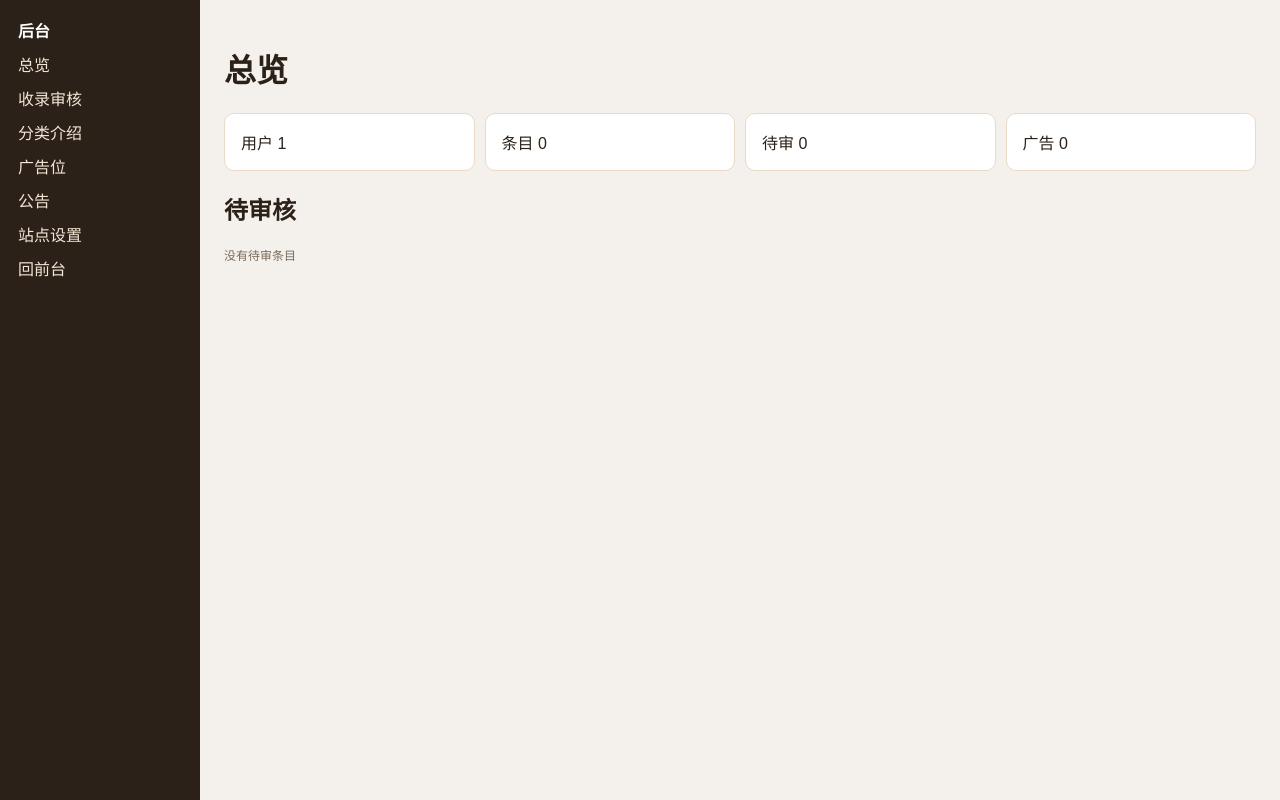
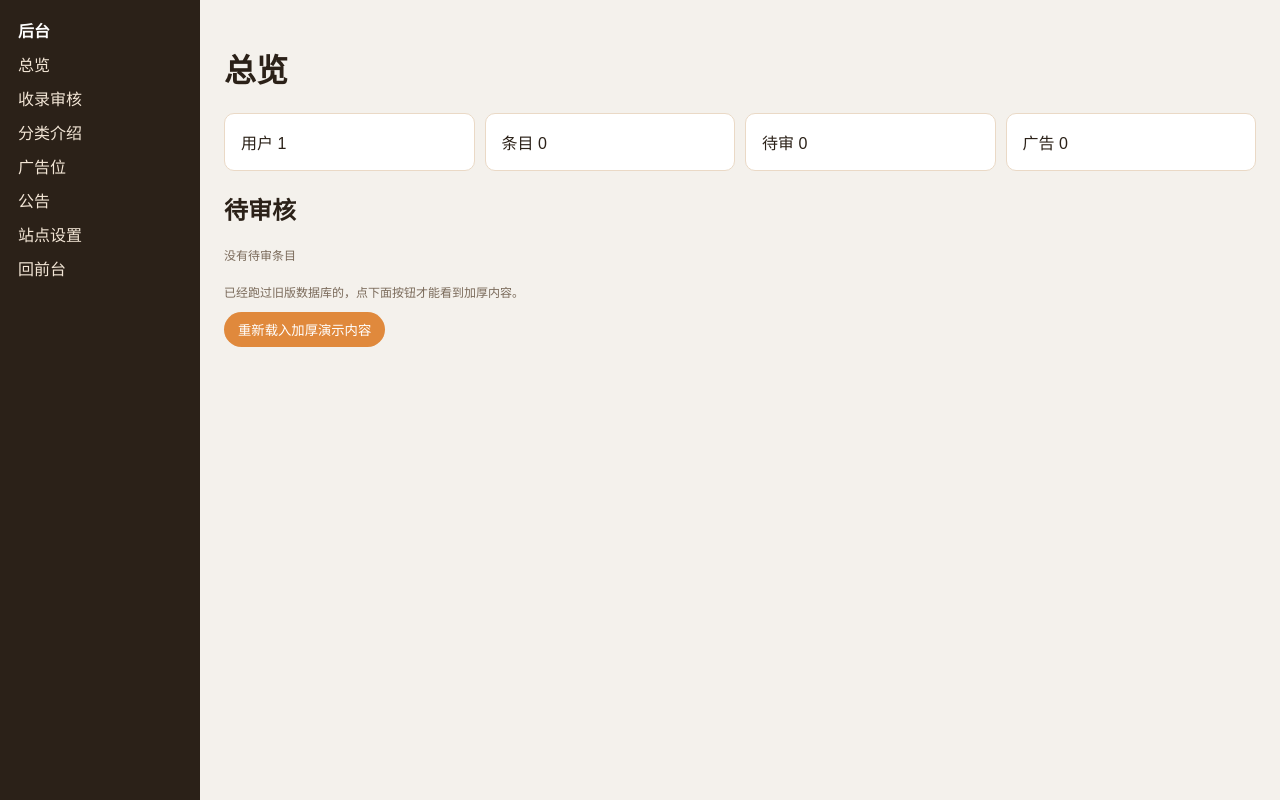
Before and after one commit to Topson15/KYweb, a Flask app: page /admin in a window 1280 px wide. Run offline with Flask 3, Linux system fonts and the light colour scheme; the visitor is signed in with stand-in values (Sample User, id 1); data comes from the database, SQL or seed files in the repository; data that the repository does not hold is empty; parts of the project's set-up code (start-up, migrations or seed data) failed here and were passed over.

Commit message:
Add files via upload

```diff
--- a/app.py
+++ b/app.py
@@ -112,14 +112,15 @@ def init_db():
 
 def seed(db):
     now = datetime.utcnow().isoformat(timespec="seconds")
-    db.execute(
-        "INSERT INTO users(username,password_hash,role,contact,created_at) VALUES(?,?,?,?,?)",
-        ("admin", generate_password_hash("admin123"), "admin", "@admin", now),
-    )
-    db.execute(
-        "INSERT INTO users(username,password_hash,role,contact,created_at) VALUES(?,?,?,?,?)",
-        ("demo", generate_password_hash("demo123"), "user", "@demo", now),
-    )
+    if db.execute("SELECT COUNT(*) FROM users").fetchone()[0] == 0:
+        db.execute(
+            "INSERT INTO users(username,password_hash,role,contact,created_at) VALUES(?,?,?,?,?)",
+            ("admin", generate_password_hash("admin123"), "admin", "@admin", now),
+        )
+        db.execute(
+            "INSERT INTO users(username,password_hash,role,contact,created_at) VALUES(?,?,?,?,?)",
+            ("demo", generate_password_hash("demo123"), "user", "@demo", now),
+        )
     parents = [
         (None, "工具合集", "tools", "收录经人工筛选的效率工具与开放平台，注意甄别风险。", 1),
         (None, "供需资源", "demand", "发布合法的供应与需求信息，需审核后展示。", 2),
@@ -133,18 +134,24 @@ def seed(db):
         )
     parent_ids = {r["slug"]: r["id"] for r in db.execute("SELECT id,slug FROM categories")}
     children = [
-        ("tools", "常规接口", "api", "开放 API、Webhook、SDK 与文档索引。", 1),
-        ("tools", "独立站", "indie", "独立开发者产品与小而美站点。", 2),
-        ("tools", "设计资源", "design", "图标、字体、组件库与设计系统。", 3),
-        ("tools", "开发框架", "framework", "前后端框架与脚手架。", 4),
-        ("tools", "数据服务", "data", "公开数据集与分析面板。", 5),
-        ("demand", "供应", "supply", "可提供的产品、服务或产能。", 1),
-        ("demand", "求购", "buy", "明确预算与交付要求的采购信息。", 2),
-        ("demand", "合作", "coop", "联合运营、渠道与技术合作。", 3),
-        ("reports", "虚假宣传", "fake", "夸大承诺与无法兑现的案例摘要。", 1),
-        ("reports", "服务纠纷", "dispute", "履约争议公开记录。", 2),
-        ("utils", "格式转换", "convert", "文档与媒体格式转换入口。", 1),
-        ("utils", "站点检测", "check", "可用性与基础安全检测。", 2),
+        ("tools", "常规接口", "api", "开放 API、Webhook、SDK 与文档索引。适合对接内部系统和第三方服务。", 1),
+        ("tools", "独立站", "indie", "独立开发者产品与小而美站点，强调可自托管、可试用。", 2),
+        ("tools", "设计资源", "design", "图标、字体、组件库、设计系统与落地页模板。", 3),
+        ("tools", "开发框架", "framework", "前后端框架、脚手架与部署模板。", 4),
+        ("tools", "数据服务", "data", "公开数据集、报表面板与埋点方案。", 5),
+        ("tools", "协作办公", "collab", "文档、任务、会议纪要与知识库工具。", 6),
+        ("tools", "安全合规", "secure", "备份、权限、审计与基础安全检测。", 7),
+        ("demand", "供应", "supply", "可提供的产品、服务、设计或开发产能。", 1),
+        ("demand", "求购", "buy", "写清预算、交付物和截止时间的采购信息。", 2),
+        ("demand", "合作", "coop", "联合运营、渠道分发与技术合作。", 3),
+        ("demand", "外包项目", "outsource", "短期项目制需求，适合个人开发者与工作室。", 4),
+        ("reports", "虚假宣传", "fake", "夸大承诺、无法兑现的案例摘要，仅供参考。", 1),
+        ("reports", "服务纠纷", "dispute", "履约争议与售后问题公开记录。", 2),
+        ("reports", "跑路预警", "alert", "失联、拒不交付等风险提示，需人工复核。", 3),
+        ("utils", "格式转换", "convert", "文档、图片、字幕等格式转换入口。", 1),
+        ("utils", "站点检测", "check", "可用性、证书与基础安全检测。", 2),
+        ("utils", "文案模板", "tpl", "需求说明书、报价单、验收单模板。", 3),
+        ("utils", "计算小工具", "calc", "工期、报价系数与订阅成本估算。", 4),
     ]
     for parent_slug, name, slug, intro, order in children:
         db.execute(
@@ -154,72 +161,49 @@ def seed(db):
     cat = {r["slug"]: r["id"] for r in db.execute("SELECT id,slug FROM categories")}
     expire = (datetime.utcnow() + timedelta(days=180)).date().isoformat()
     listings = [
-        (
-            "巡航看板 · 数据监控套件",
-            cat["api"],
-            "supply",
-            "面向运营团队的实时看板，支持多数据源接入。",
-            "提供指标订阅、异常告警与周报导出。适合中小团队快速上线监控。",
-            "@ops_demo",
-            "https://example.com/dashboard",
-            "",
-            "approved",
-            1,
-        ),
-        (
-            "厅级内容分发服务",
-            cat["indie"],
-            "supply",
-            "图文与短视频分发排期工具，支持多渠道。",
-            "可按栏目自动排期，保留审核流。不承接违法内容。",
-            "@media_demo",
-            "https://example.com/media",
-            "",
-            "approved",
-            1,
-        ),
-        (
-            "灰软替代：开源投递助手",
-            cat["framework"],
-            "supply",
-            "开源表单与素材投递工具，可自托管。",
-            "完全本地部署，数据不出境。提供文档与二次开发接口。",
-            "@oss_demo",
-            "https://example.com/oss",
-            "",
-            "approved",
-            1,
-        ),
-        (
-            "平台履约担保说明（示例）",
-            cat["coop"],
-            "supply",
-            "仅作流程演示：资金走合规托管，不承诺收益。",
-            "本条为演示数据。真实业务需自行完成合规审查。",
-            "@guard_demo",
-            "https://example.com",
-            "",
-            "approved",
-            1,
-        ),
-        (
-            "求购：中小团队知识库搭建",
-            cat["buy"],
-            "demand",
-            "需要可私有化部署的文档站，预算面议。",
-            "要求支持 Markdown、权限分级与全文检索。",
-            "@buyer01",
-            "",
-            "",
-            "approved",
-            0,
-        ),
+        ("巡航看板 · 数据监控套件", cat["api"], "supply", "运营向实时看板，支持多数据源与周报。", "指标订阅、异常告警、权限分组。提供 14 天试用。", "@ops_demo", "https://example.com/dashboard", 1),
+        ("开放 Webhook 网关", cat["api"], "supply", "把内部事件转成标准 Webhook，带重试与签名。", "适合把旧系统接到飞书/钉钉/自建机器人。", "@hook_lab", "https://example.com/hook", 1),
+        ("发票识别 API", cat["api"], "supply", "增值税发票字段抽取，按次计费。", "支持 PDF/图片，回传 JSON，可私有化。", "@ocr_plus", "https://example.com/ocr", 0),
+        ("独立文档站生成器", cat["indie"], "supply", "把 Markdown 仓库变成带搜索的文档站。", "一键部署，支持版本切换与暗色主题。", "@docsmini", "https://example.com/docs", 1),
+        ("轻量预约页", cat["indie"], "supply", "给线下服务用的档期预约页，免登录。", "可导出日历，适合工作室与培训。", "@bookly", "https://example.com/book", 0),
+        ("个人作品集模板", cat["indie"], "supply", "设计师/开发者作品集，含案例页。", "静态导出，可挂自己的域名。", "@folio", "https://example.com/folio", 0),
+        ("图标与插画包 2026", cat["design"], "supply", "1200+ 线性图标，商用授权清晰。", "含 Figma 组件与 SVG 压缩包。", "@iconset", "https://example.com/icons", 1),
+        ("落地页组件库", cat["design"], "supply", "营销页模块：价格表、FAQ、对比表。", "适配主流前端框架，给源文件。", "@landkit", "https://example.com/land", 0),
+        ("中文字体搭配手册", cat["design"], "supply", "标题/正文配对示例与授权说明。", "在线预览，可下载对照表。", "@typecn", "https://example.com/type", 0),
+        ("Flask 后台脚手架", cat["framework"], "supply", "带登录、权限、CSV 导出的后台起点。", "MIT 协议，文档里有部署清单。", "@flaskkit", "https://example.com/flask", 1),
+        ("前端单体模板", cat["framework"], "supply", "列表+详情+筛选的管理台界面。", "只含静态页，方便接自己的 API。", "@adminui", "https://example.com/ui", 0),
+        ("公开行业数据集", cat["data"], "supply", "零售/招聘/物流脱敏样本，按月更新。", "CSV/Parquet，附字段字典。", "@opendata", "https://example.com/data", 1),
+        ("埋点方案白皮书", cat["data"], "supply", "事件命名规范与看板指标模板。", "适合 10 人以下产品团队。", "@trackspec", "https://example.com/track", 0),
+        ("团队知识库托管", cat["collab"], "supply", "私有化 Wiki，Markdown + 权限分级。", "支持全文检索与页面锁。", "@wikibox", "https://example.com/wiki", 1),
+        ("会议纪要助手", cat["collab"], "supply", "录音转文字并生成待办。", "仅作演示，不存储敏感音频。", "@meetnote", "https://example.com/meet", 0),
+        ("自动备份盒子", cat["secure"], "supply", "把站点文件和数据库定时打包装云盘。", "保留 30 天版本，失败发邮件。", "@bakbox", "https://example.com/bak", 1),
+        ("权限体检清单", cat["secure"], "supply", "检查后台账号、弱口令与过期密钥。", "输出 PDF 报告，给运维签字。", "@aclcheck", "https://example.com/acl", 0),
+        ("品牌官网改版供应", cat["supply"], "supply", "承接企业官网改版，含移动端。", "周期 3–6 周，提供信息架构稿。", "@studio_a", "https://example.com/studio", 1),
+        ("小程序页面开发档期", cat["supply"], "supply", "本月仍有 2 个档期，按页报价。", "不接金融与博彩类目。", "@mini_dev", "https://example.com/mini", 0),
+        ("求购：可私有化知识库", cat["buy"], "demand", "20 人团队，要权限和全文检索。", "预算面议，需提供演示环境。", "@buyer01", "", 1),
+        ("求购：数据看板外包", cat["buy"], "demand", "对接现有订单库，要周报邮件。", "希望 4 周内上线第一版。", "@buyer02", "", 0),
+        ("求购：设计系统整理", cat["buy"], "demand", "把散落组件收成 Figma 库。", "有现成页面可参考，要文档。", "@buyer03", "", 0),
+        ("渠道互推合作", cat["coop"], "coop", "工具类站点互换友情链接与联合活动。", "需提供真实 UV 区间，不买量。", "@partner01", "https://example.com/partner", 1),
+        ("内容共创计划", cat["coop"], "coop", "寻找垂直领域作者写评测。", "按篇结算，先看过往样本。", "@editor01", "", 0),
+        ("外包：报名页 3 天交付", cat["outsource"], "demand", "活动报名+审核名单导出。", "提供设计稿，不要后台太复杂。", "@event01", "", 0),
+        ("外包：旧站迁移备案", cat["outsource"], "demand", "静态站迁到新域名并保留链接。", "要 301 清单和验收表。", "@migrate01", "", 0),
+        ("某平台承诺「稳赚」未兑现", cat["fake"], "report", "宣传保本，实际无法提现。摘要存档。", "请自行核验，本站不构成指控。保留对话截图再投诉。", "@editor", "", 0),
+        ("改版项目拖期两个月", cat["dispute"], "report", "验收标准争议，双方各执一词。", "建议合同写清里程碑付款。", "@editor", "", 0),
+        ("供应商失联预警（演示）", cat["alert"], "report", "约定交付日后连续失联。", "演示数据。真实预警需后台复核。", "@editor", "", 0),
+        ("Markdown ↔ Word 转换", cat["convert"], "supply", "保留标题层级和表格。", "浏览器内转换，文件不上传服务器。", "@cvt01", "https://example.com/md", 0),
+        ("图片批量压缩", cat["convert"], "supply", "按目标体积压缩 JPG/PNG。", "适合落地页配图。", "@cvt02", "https://example.com/img", 0),
+        ("证书与 HTTPS 检测", cat["check"], "supply", "查过期时间和跳转是否正确。", "输出简单报告，可定期扫。", "@chk01", "https://example.com/ssl", 0),
+        ("死链抽查", cat["check"], "supply", "按站点地图抽查 200 个链接。", "适合改版后验收。", "@chk02", "https://example.com/link", 0),
+        ("需求说明书模板", cat["tpl"], "supply", "含范围、验收、不做什么。", "可直接改成自己的项目。", "@tpl01", "", 1),
+        ("验收单模板", cat["tpl"], "supply", "功能点打勾 + 签字栏。", "减少口头验收纠纷。", "@tpl02", "", 0),
+        ("工期估算表", cat["calc"], "supply", "按页面数和接口数估人天。", "仅供参考，复杂需求另算。", "@calc01", "", 0),
+        ("订阅成本对照", cat["calc"], "supply", "把年付/月付工具摊到人月。", "适合小团队做工具盘点。", "@calc02", "", 0),
     ]
-    for t, cid, kind, summary, body, contact, site, logo, status, feat in listings:
+    for t, cid, kind, summary, body, contact, site, feat in listings:
         db.execute(
             """INSERT INTO listings(title,category_id,kind,summary,body,contact,website,logo,status,featured,expire_at,author_id,created_at)
                VALUES(?,?,?,?,?,?,?,?,?,?,?,?,?)""",
-            (t, cid, kind, summary, body, contact, site, logo, status, feat, expire, 2, now),
+            (t, cid, kind, summary, body, contact, site, "", "approved", feat, expire, 2, now),
         )
     ads = [
         ("顶栏广告 A", "https://placehold.co/580x70/2563eb/fff?text=Banner+A", "#", "home_banner", 1, 1),
@@ -242,8 +226,8 @@ def seed(db):
             now,
         ),
     )
-    db.execute("INSERT INTO settings(key,value) VALUES(?,?)", ("site_name", "收录站 Demo"))
-    db.execute("INSERT INTO settings(key,value) VALUES(?,?)", ("site_tagline", "让好资源被长期看见"))
+    db.execute("INSERT INTO settings(key,value) VALUES(?,?)", ("site_name", "看见收录"))
+    db.execute("INSERT INTO settings(key,value) VALUES(?,?)", ("site_tagline", "工具 · 供需 · 模板 · 人工审核"))
     db.commit()
 
 
@@ -297,21 +281,27 @@ def inject():
     }
 
 
+def listing_query(db, extra="", args=(), limit=12):
+    sql = f"""SELECT l.*, c.name AS cat_name, c.slug AS cat_slug FROM listings l
+              LEFT JOIN categories c ON c.id=l.category_id
+              WHERE l.status='approved' {extra}
+              ORDER BY l.featured DESC, l.id DESC LIMIT {int(limit)}"""
+    return db.execute(sql, args).fetchall()
+
+
 @app.route("/")
 def index():
     db = get_db()
     banners = db.execute(
         "SELECT * FROM ads WHERE position='home_banner' AND active=1 ORDER BY sort_order"
     ).fetchall()
-    featured = db.execute(
-        """SELECT l.*, c.name AS cat_name FROM listings l
-           LEFT JOIN categories c ON c.id=l.category_id
-           WHERE l.status='approved' AND l.featured=1
-           ORDER BY l.id DESC LIMIT 8"""
-    ).fetchall()
+    featured = listing_query(db, "AND l.featured=1", limit=8)
+    latest = listing_query(db, limit=10)
+    supplies = listing_query(db, "AND l.kind='supply'", limit=8)
+    demands = listing_query(db, "AND l.kind IN ('demand','coop')", limit=8)
+    reports = listing_query(db, "AND l.kind='report'", limit=6)
     tools_parent = db.execute("SELECT * FROM categories WHERE slug='tools'").fetchone()
-    tool_cats = []
-    tool_listings = []
+    tool_cats, tool_listings, current = [], [], None
     if tools_parent:
         tool_cats = db.execute(
             "SELECT * FROM categories WHERE parent_id=? ORDER BY sort_order",
@@ -320,25 +310,32 @@ def index():
         current_slug = request.args.get("cat") or (tool_cats[0]["slug"] if tool_cats else None)
         current = next((c for c in tool_cats if c["slug"] == current_slug), tool_cats[0] if tool_cats else None)
         if current:
-            tool_listings = db.execute(
-                """SELECT l.*, c.name AS cat_name FROM listings l
-                   JOIN categories c ON c.id=l.category_id
-                   WHERE l.status='approved' AND (l.category_id=? OR c.parent_id=?)
-                   ORDER BY l.id DESC LIMIT 24""",
+            tool_listings = listing_query(
+                db,
+                "AND (l.category_id=? OR c.parent_id=?)",
                 (current["id"], current["id"]),
-            ).fetchall()
-    else:
-        current = None
+                20,
+            )
+    counts = {
+        "all": db.execute("SELECT COUNT(*) FROM listings WHERE status='approved'").fetchone()[0],
+        "cats": db.execute("SELECT COUNT(*) FROM categories").fetchone()[0],
+        "pending": db.execute("SELECT COUNT(*) FROM listings WHERE status='pending'").fetchone()[0],
+    }
     notice = db.execute("SELECT * FROM notices WHERE active=1 ORDER BY id DESC LIMIT 1").fetchone()
     return render_template(
         "index.html",
         banners=banners,
         featured=featured,
+        latest=latest,
+        supplies=supplies,
+        demands=demands,
+        reports=reports,
         tool_cats=tool_cats,
         tool_listings=tool_listings,
         current_cat=current,
         notice=notice,
         tools_parent=tools_parent,
+        counts=counts,
     )
 
 
@@ -376,7 +373,16 @@ def item_detail(item_id):
     ).fetchone()
     if not item or (item["status"] != "approved" and (not current_user() or current_user()["role"] != "admin")):
         abort(404)
-    return render_template("detail.html", item=item)
+    related = []
+    if item["category_id"]:
+        related = db.execute(
+            """SELECT l.*, c.name AS cat_name, c.slug AS cat_slug FROM listings l
+               LEFT JOIN categories c ON c.id=l.category_id
+               WHERE l.status='approved' AND l.category_id=? AND l.id!=?
+               ORDER BY l.id DESC LIMIT 4""",
+            (item["category_id"], item["id"]),
+        ).fetchall()
+    return render_template("detail.html", item=item, related=related)
 
 
 @app.route("/search")
@@ -630,6 +636,28 @@ def admin_notices():
     return render_template("admin/notices.html", rows=rows)
 
 
+@app.route("/admin/reload-demo", methods=["POST"])
+@admin_required
+def admin_reload_demo():
+    """清空业务数据并重新写入加厚演示内容。账号保留。"""
+    db = get_db()
+    db.execute("DELETE FROM listings")
+    db.execute("DELETE FROM ads")
+    db.execute("DELETE FROM notices")
+    db.execute("DELETE FROM categories")
+    db.execute("DELETE FROM settings")
+    db.commit()
+    db.close()
+    g.pop("db", None)
+    raw = sqlite3.connect(DB_PATH)
+    raw.row_factory = sqlite3.Row
+    seed(raw)
+    raw.commit()
+    raw.close()
+    flash("演示内容已重新载入，请刷新前台", "ok")
+    return redirect(url_for("admin_home"))
+
+
 @app.route("/admin/settings", methods=["GET", "POST"])
 @admin_required
 def admin_settings():
--- a/static/css/app.css
+++ b/static/css/app.css
@@ -29,6 +29,12 @@ a { color: inherit; text-decoration: none; }
 .banner img { width: 100%; height: 70px; object-fit: cover; border-radius: 10px; }
 .disclaimer { font-size: 12px; color: var(--muted); }
 .grid4 { display: grid; grid-template-columns: repeat(4, 1fr); gap: 12px; }
+.grid3 { display: grid; grid-template-columns: repeat(3, 1fr); gap: 12px; }
+.split { display: grid; grid-template-columns: 1fr 1fr; gap: 12px; }
+.notice-bar { margin: 12px 0; padding: 10px 14px; background: #fff6ea; border: 1px dashed #e8c9a0; border-radius: 10px; display: flex; gap: 10px; flex-wrap: wrap; }
+.stats-line { display: flex; gap: 18px; color: var(--muted); font-size: 13px; margin: 8px 0 16px; }
+.lead { font-size: 15px; }
+.hint { color: var(--muted); font-size: 12px; margin-top: 20px; }
 .card { background: var(--card); border: 1px solid var(--line); border-radius: 14px; padding: 12px; }
 .card-h { display: flex; gap: 8px; align-items: flex-start; }
 .thumb { width: 40px; height: 40px; border-radius: 10px; background: #f3d7b6; display: grid; place-items: center; font-weight: 700; }
@@ -62,7 +68,7 @@ th, td { border: 1px solid var(--line); padding: 8px; font-size: 13px; }
 .ops { display: flex; gap: 4px; }
 .ops form { display: inline; }
 @media (max-width: 900px) {
-  .grid4, .banners, .stats { grid-template-columns: 1fr 1fr; }
+  .grid4, .grid3, .split, .banners, .stats { grid-template-columns: 1fr 1fr; }
   body.admin { grid-template-columns: 1fr; }
 }
 @media (max-width: 600px) {
--- a/templates/admin/index.html
+++ b/templates/admin/index.html
@@ -17,4 +17,8 @@
 {% else %}
   <p class="empty">没有待审条目</p>
 {% endfor %}
+<form method="post" action="{{ url_for('admin_reload_demo') }}" onsubmit="return confirm('将清空分类/条目/广告并写入加厚演示数据，账号保留。确定？')">
+  <p class="hint">已经跑过旧版数据库的，点下面按钮才能看到加厚内容。</p>
+  <button class="btn" type="submit">重新载入加厚演示内容</button>
+</form>
 {% endblock %}
--- a/templates/base.html
+++ b/templates/base.html
@@ -41,7 +41,10 @@
       {% endfor %}
     {% endwith %}
     {% block body %}{% endblock %}
-    <footer class="foot">演示站 · 动态 Flask + SQLite · 默认管理员 admin / admin123</footer>
+    <footer class="foot">
+      看见收录 · 动态站点 · 默认管理员 admin / admin123<br>
+      工具合集 / 供需发布 / 曝光摘要 / 模板与检测 · 内容需审核
+    </footer>
   </div>
 </body>
 </html>
```
Also changed, not shown: templates/detail.html (+16 -4 lines), templates/index.html (+65 -25 lines), templates/partials/card.html (added, +13 -0 lines).
